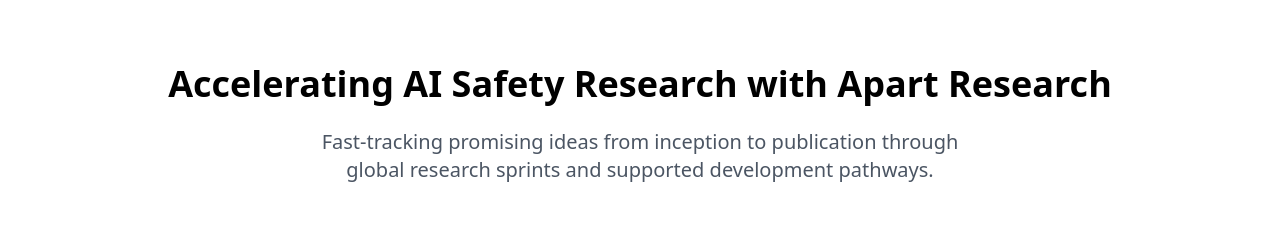
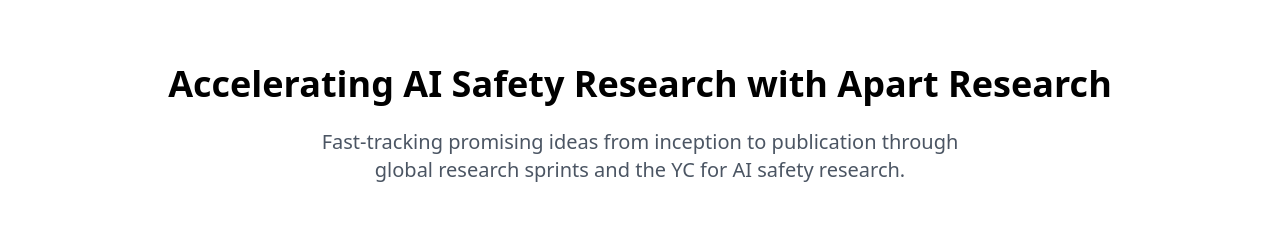
Before and after one commit to apartresearch/partner-site, a plain HTML site: page index.html in a window 1280 px wide. Shown: the top 229 px of the page. Drawn offline with nearby package versions, Linux system fonts and the light colour scheme.

Commit message:
Updated entrepreneur

```diff
--- a/index.html
+++ b/index.html
@@ -58,7 +58,7 @@
         </h1>
         <p class="text-xl text-gray-600 text-center mb-12 max-w-2xl mx-auto">
           Fast-tracking promising ideas from inception to publication through
-          global research sprints and supported development pathways.
+          global research sprints and the YC for AI safety research.
         </p>
 
         <!-- Impact Numbers -->
```
